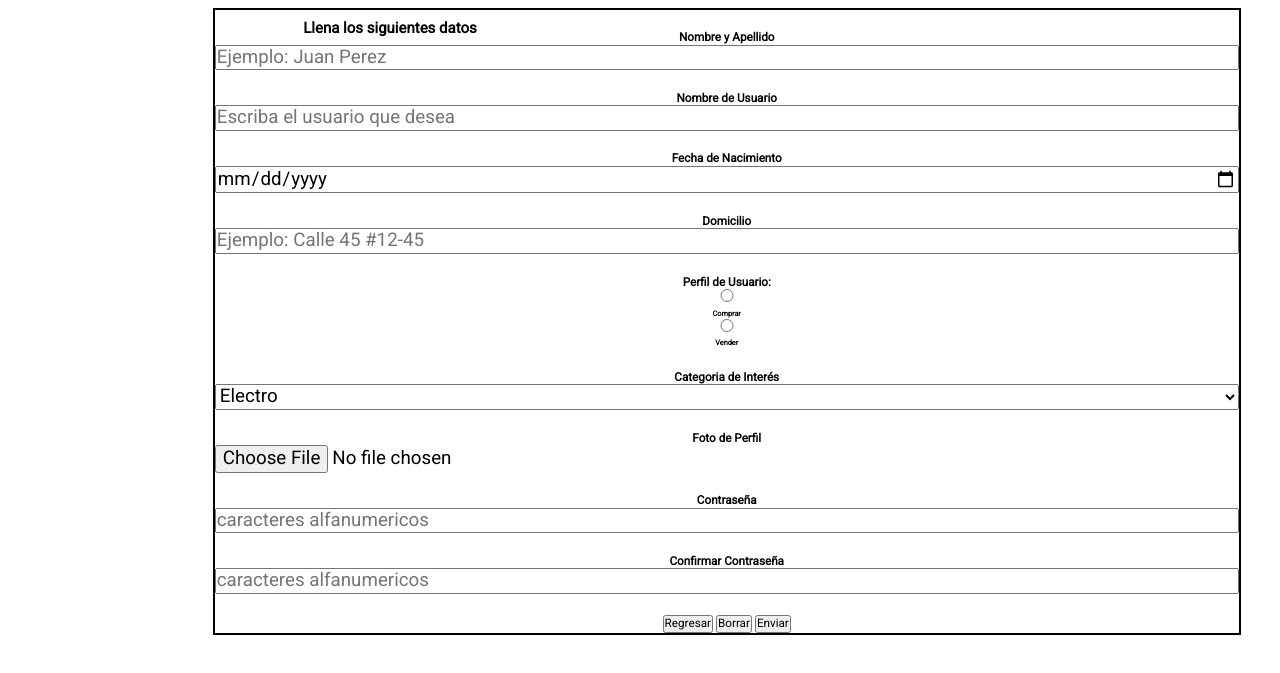
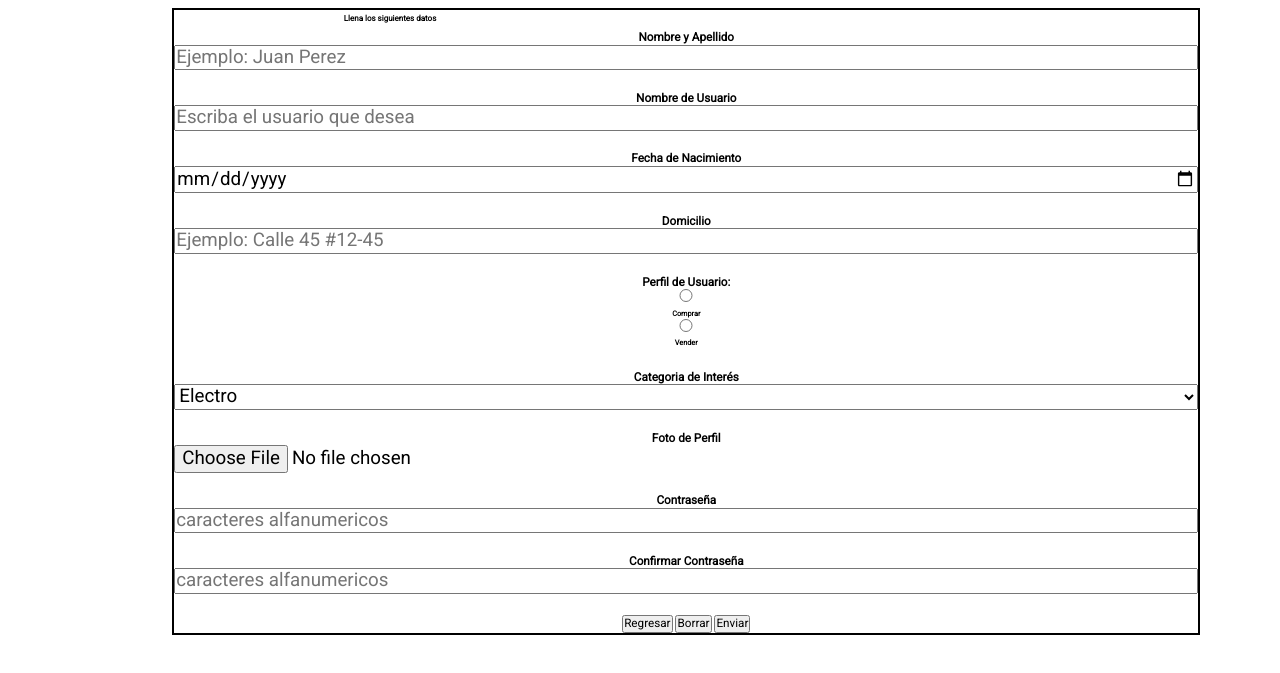
Before and after one commit to Jesus-correa/Mercado-Liebre, a website: page views/register.html in a window 1280 px wide. Shown: the part 119-792 px from the top of the page. Drawn offline with Linux system fonts and the light colour scheme.

Commit message:
correccion de media a 1200px

```diff
--- a/public/css/register.css
+++ b/public/css/register.css
@@ -63,3 +63,9 @@ input, select{
     width:80vw;
     align-self: center;
 }
+
+@media (min-width:1200px){
+    .Dato{
+        font-size: 0.8rem;
+    }
+}
```
